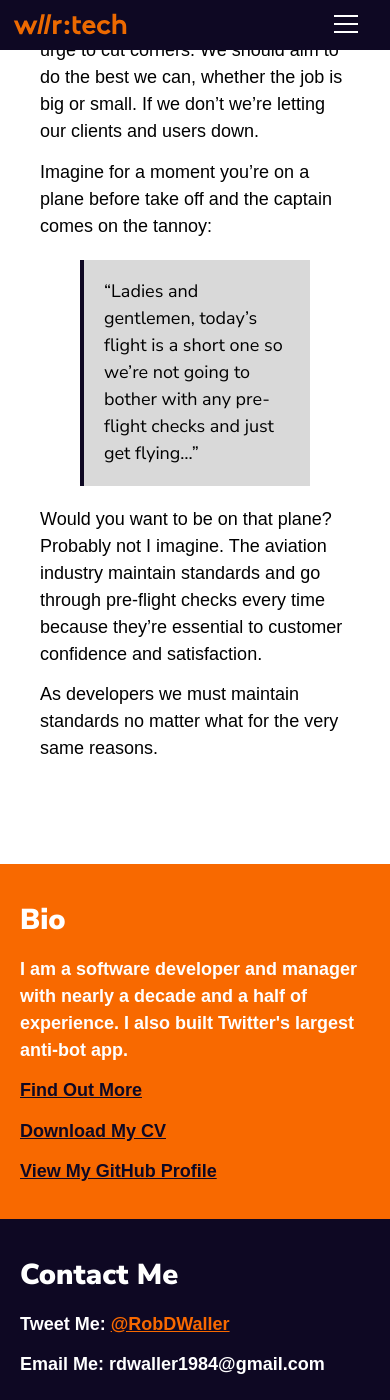
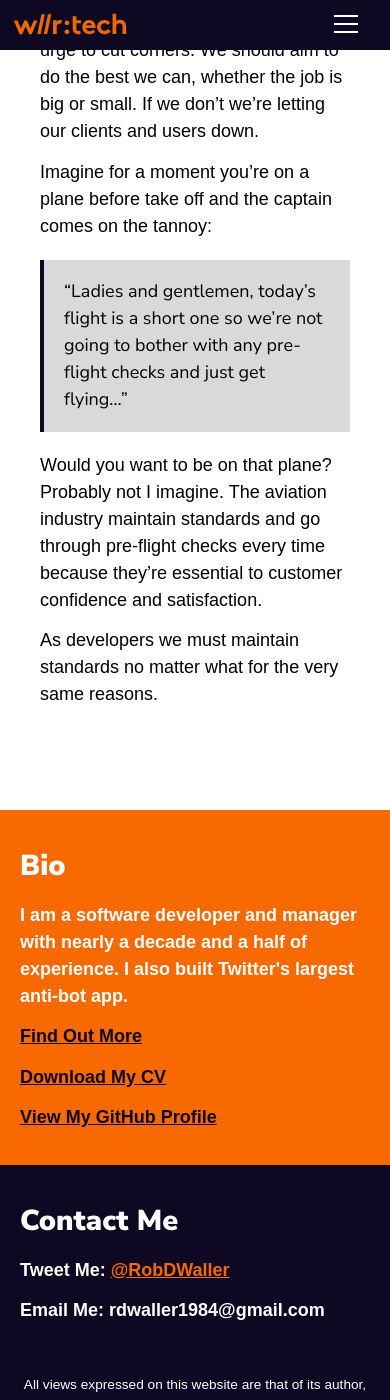
Before and after one commit to RobDWaller/robdwaller.github.io, a Jekyll site: the page built from _posts/2018-08-06-just-a-small-job.md, in a window 390 px wide and 1400 px high, scrolled down 682 px. Built offline with Jekyll 4.4.1, drawn with Linux system fonts in a browser that asks for light colours.

Commit message:
Fixes to blockquote on mobile so it is more viewable and fix to header so it doesn't appear behind things.

```diff
--- a/_sass/device.scss
+++ b/_sass/device.scss
@@ -19,6 +19,10 @@
         section {
             margin-top: 48px;
             width: 100%;
+
+            blockquote {
+                margin: 20px 0px;
+            }
         }
 
         .sidebar {
--- a/_sass/layout.scss
+++ b/_sass/layout.scss
@@ -6,6 +6,7 @@
     top: 0px;
     left: 0px;
     min-height: 48px;
+    z-index: 1;
 
     img {
         height: 48px;
```
